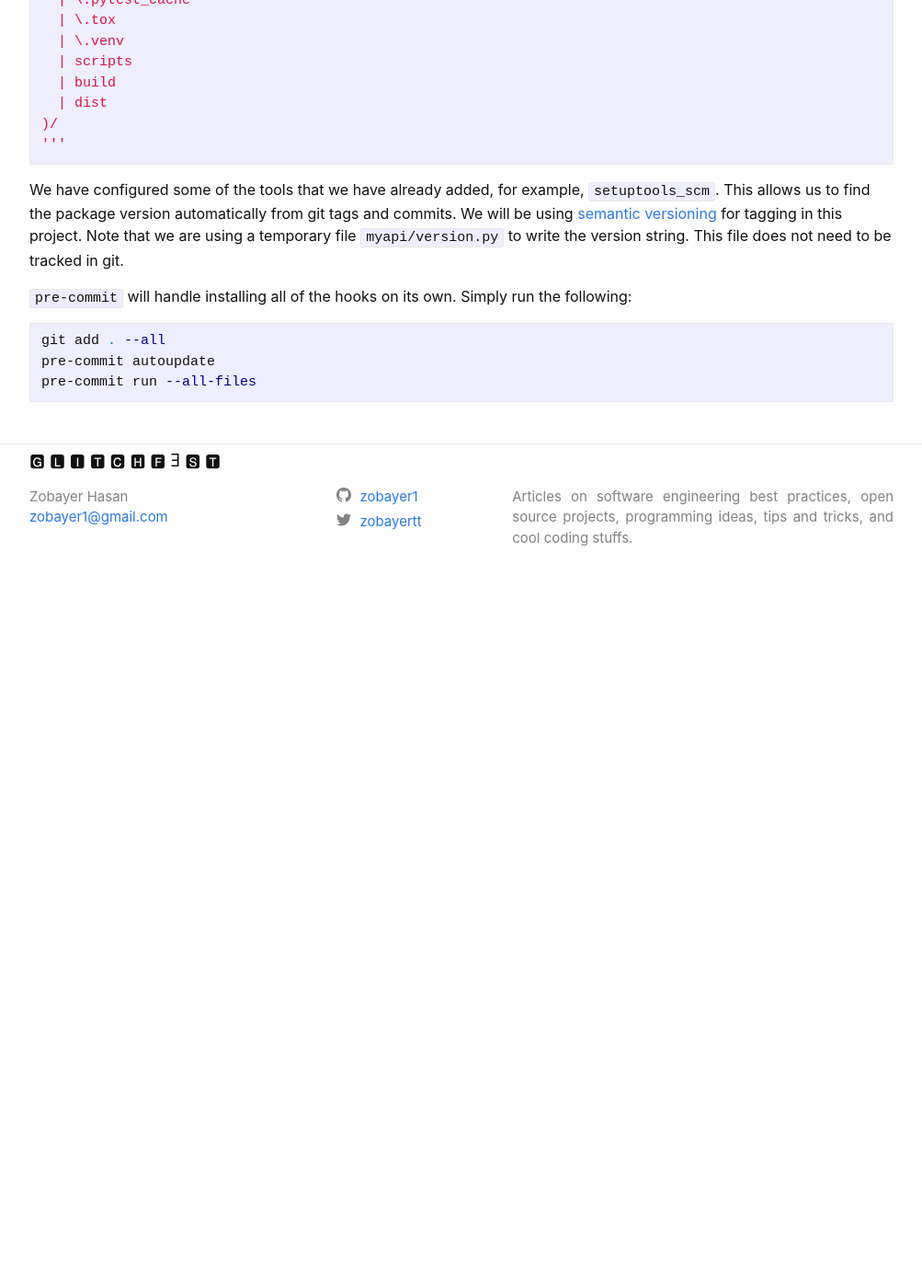
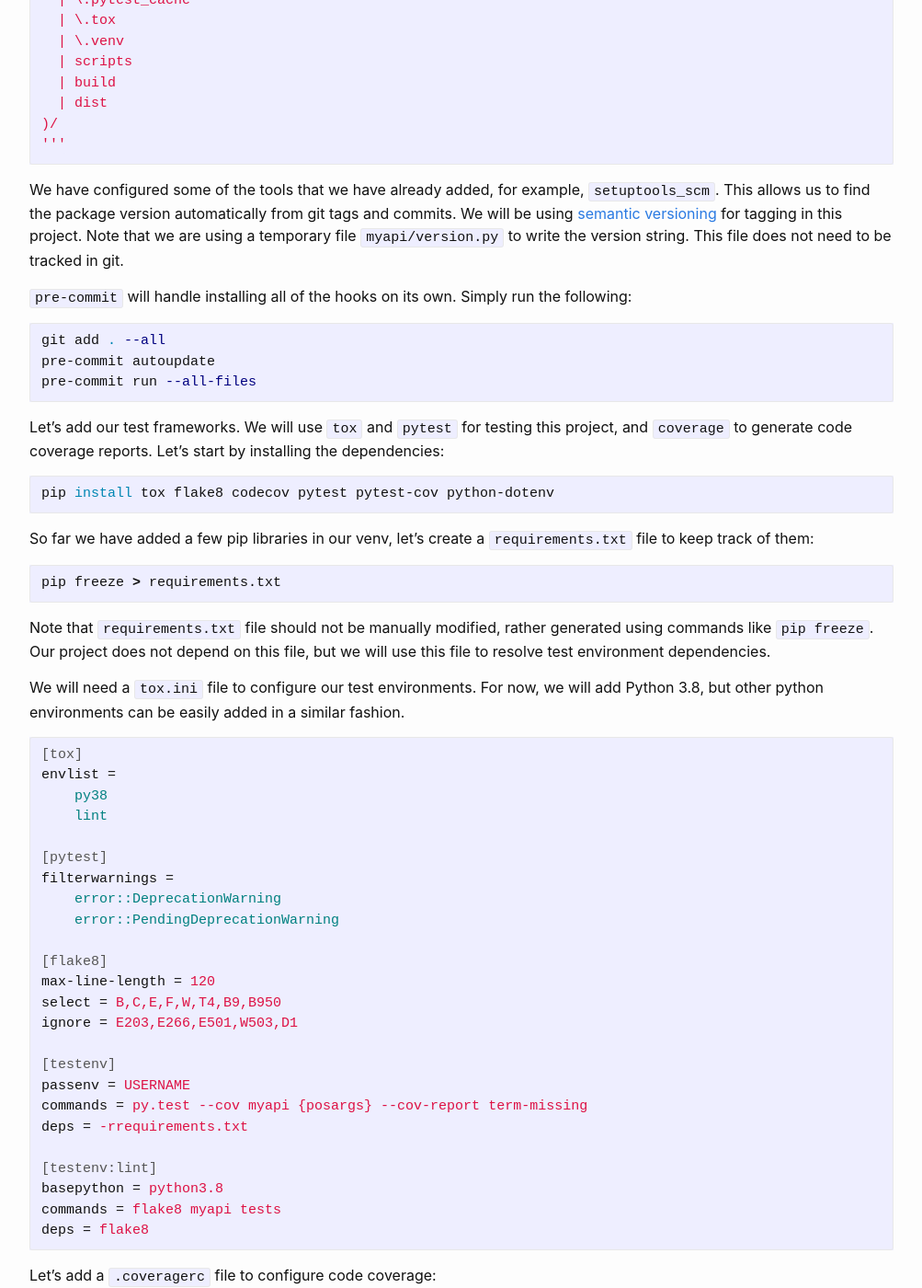
Before and after one commit to zobayer1/zobayer1.github.io, a Jekyll site: the page built from _posts/2021-05-08-python-flask-tutorial-day1.md, in a window 1280 px wide and 1400 px high, scrolled down 5255 px. Shown: the whole window at 92% size, without its empty margins (138-1141 px from the left). Built offline with Jekyll 4.4.1, drawn with Linux system fonts in a browser that asks for light colours; before the commit the page ends 5885 px from its top, so only the background shows below that; some of the changed text lies outside the part shown.

Commit message:
Flask tutorial part 1: update test frameworks

````diff
--- a/_posts/2021-05-08-python-flask-tutorial-day1.md
+++ b/_posts/2021-05-08-python-flask-tutorial-day1.md
@@ -149,7 +149,7 @@ flask-tutorial
 Let's generate a source and wheel distribution to test that setup.py is working as expected:
 
 ```bash
-python sdist bdist_wheel
+python setup.py sdist bdist_wheel
 ```
 
 Two new directories have been created: `build/` and `dist/`. Inside `dist/`, there will be a `.tar.gz` file and a `.whl` file. We can extract the `.tar.gz` file, and the `.whl` file can be installed with pip. They are our source package and wheel distribution respectively.
@@ -186,7 +186,7 @@ repos:
     -   id: black
 ```
 
-We have added some hooks such as `end-of-file-fixer`, `trailing-whitespace`, `check-manifest` and `black`. Now, we do not have to worry too much about code styling, `black` will convert our code to a standard python style that is followed by the majority of python community. I have discussed about code styling with black briefly in {% post_url 2020-08-23-adopting-black-code-formatter %}. [Don't forget to check official github to learn more about black](https://github.com/psf/black).
+We have added some hooks such as `end-of-file-fixer`, `trailing-whitespace`, `check-manifest` and `black`. Now, we do not have to worry too much about code styling, `black` will convert our code to a standard python style that is followed by the majority of python community. I have discussed about code styling with black briefly in [this post]({% post_url 2020-08-23-adopting-black-code-formatter %}). [Don't forget to check official github to learn more about black](https://github.com/psf/black).
 
 We need to add one more file named `pyproject.toml`. This file allows us to add configurations from non-build development tools to a single file which is very convenient.
 
@@ -228,3 +228,96 @@ git add . --all
 pre-commit autoupdate
 pre-commit run --all-files
 ```
+
+Let's add our test frameworks. We will use `tox` and `pytest` for testing this project, and `coverage` to generate code coverage reports. Let's start by installing the dependencies:
+
+```bash
+pip install tox flake8 codecov pytest pytest-cov python-dotenv
+```
+
+So far we have added a few pip libraries in our venv, let's create a `requirements.txt` file to keep track of them:
+
+```bash
+pip freeze > requirements.txt
+```
+
+Note that `requirements.txt` file should not be manually modified, rather generated using commands like `pip freeze`. Our project does not depend on this file, but we will use this file to resolve test environment dependencies.
+
+We will need a `tox.ini` file to configure our test environments. For now, we will add Python 3.8, but other python environments can be easily added in a similar fashion.
+
+```ini
+[tox]
+envlist =
+    py38
+    lint
+
+[pytest]
+filterwarnings =
+    error::DeprecationWarning
+    error::PendingDeprecationWarning
+
+[flake8]
+max-line-length = 120
+select = B,C,E,F,W,T4,B9,B950
+ignore = E203,E266,E501,W503,D1
+
+[testenv]
+passenv = USERNAME
+commands = py.test --cov myapi {posargs} --cov-report term-missing
+deps = -rrequirements.txt
+
+[testenv:lint]
+basepython = python3.8
+commands = flake8 myapi tests
+deps = flake8
+```
+
+Let's add a `.coveragerc` file to configure code coverage:
+
+```conf
+[run]
+omit =
+    myapi/manage.py
+    myapi/version.py
+    myapi/wsgi.py
+
+[report]
+exclude_lines =
+    pragma: no cover
+    def __repr__
+    def __del__
+```
+
+Let's run tox and we should see it failing since we haven't added any tests yet.
+
+```bash
+tox --recreate
+```
+
+Note that, `--recreate` flag is necessary every time a new dependency is added. We can target specific test environments with `-e` parameter, for example: `tox -e py38`, or `tox -e lint`.
+
+Tests can also be run using `pytest -s` directly.
+
+At this point, our project directory should include these (not including gitignored files and directories):
+
+```bash
+flask-tutorial
+├── .coveragerc
+├── .gitignore
+├── LICENSE
+├── MANIFEST.in
+├── myapi
+│   ├── __init__.py
+│   └── version.py
+├── .pre-commit-config.yaml
+├── pyproject.toml
+├── README.md
+├── requirements.txt
+├── setup.cfg
+├── setup.py
+├── tests
+│   └── __init__.py
+└── tox.ini
+```
+
+We are now ready to move on to the new section, creating our flask application.
````
